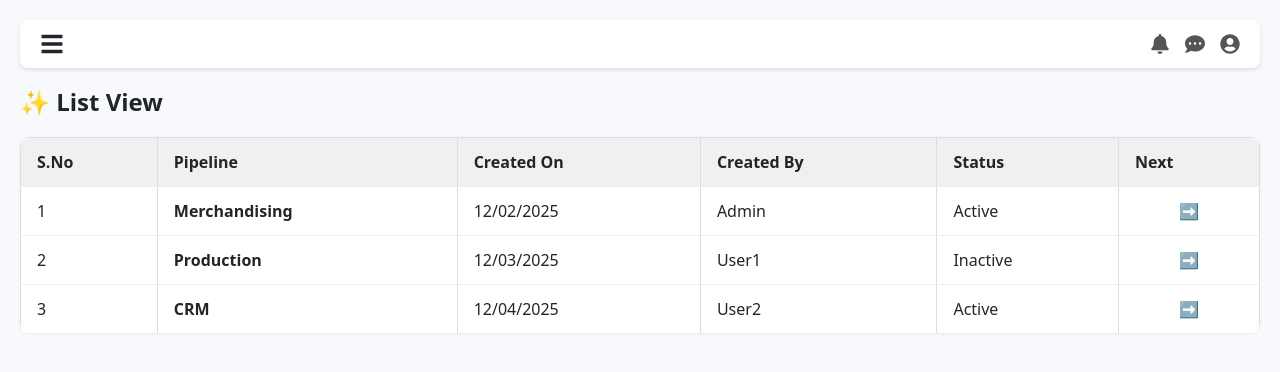
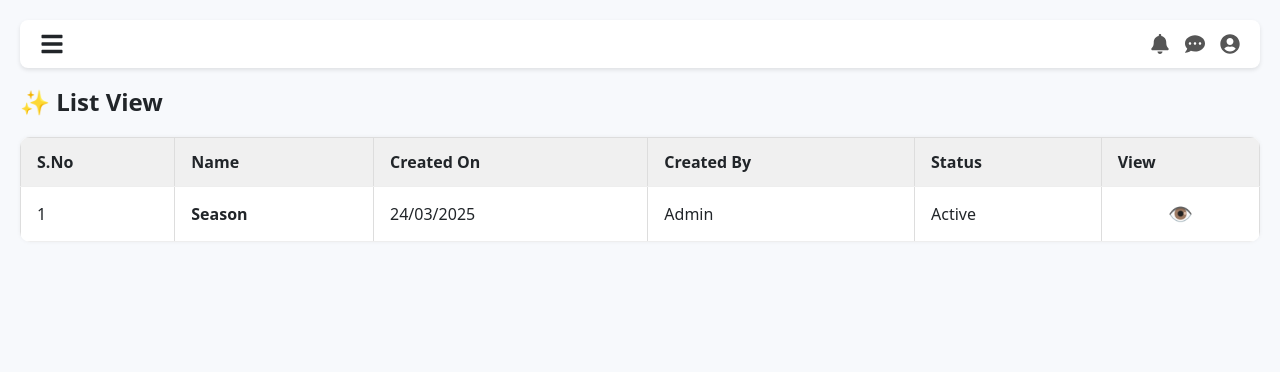
Before and after one commit to Gomathy-Shanmugam/frontend-bytspkoe-app, a React (Vite) app: page /master in a window 1280 px wide. Shown: the top 372 px of the page. Built offline with nearby package versions, Linux system fonts and the light colour scheme.

Commit message:
final commit

```diff
--- a/src/Components/Master.tsx
+++ b/src/Components/Master.tsx
@@ -1,45 +1,35 @@
-import React, { useState } from "react";
-import { useNavigate } from "react-router-dom";
-import { FaBars, FaBell, FaCommentDots, FaUserCircle } from "react-icons/fa";
-import Sidebar from "./Sidebar";
+import React, { useState } from 'react';
+import { FaBars, FaBell, FaCommentDots, FaUserCircle } from 'react-icons/fa';
+import Sidebar from './Sidebar';
+import Modal from './Model';
 
 const Master: React.FC = () => {
   const [sidebarVisible, setSidebarVisible] = useState(false);
-  const navigate = useNavigate();
-
-  const pipelines = [
-    {
-      id: 1,
-      name: "Merchandising",
-      createdOn: "12/02/2025",
-      createdBy: "Admin",
-      status: "Active",
-    },
-    {
-      id: 2,
-      name: "Production",
-      createdOn: "12/03/2025",
-      createdBy: "User1",
-      status: "Inactive",
-    },
-    {
-      id: 3,
-      name: "CRM",
-      createdOn: "12/04/2025",
-      createdBy: "User2",
-      status: "Active",
-    },
-  ];
+  const [isModalOpen, setIsModalOpen] = useState(false); // for Modal open/close
 
   const toggleSidebar = () => {
     setSidebarVisible(!sidebarVisible);
   };
 
-  const handleNextClick = (pipelineName: string) => {
-    if (pipelineName === "Merchandising") {
-      navigate("/master-list");
-    }
+  const pipelines = [
+    { id: 1, name: 'Season', createdOn: '24/03/2025', createdBy: 'Admin', status: 'Active' },
+  ];
+
+  const openModal = () => {
+    setIsModalOpen(true);
   };
+
+  const closeModal = () => {
+    setIsModalOpen(false);
+  };
+
+  const detailedData = [
+    { id: 1, name: 'Spring Summer -2025', createdOn: '24/03/2025', createdBy: 'Admin', status: 'Active' },
+    { id: 2, name: 'Autumn Winter -2025', createdOn: '24/03/2025', createdBy: 'Admin', status: 'Active' },
+    { id: 3, name: 'Pre-Summer -2025', createdOn: '24/03/2025', createdBy: 'Admin', status: 'Active' },
+    { id: 4, name: 'Pre-Spring -2025', createdOn: '24/03/2025', createdBy: 'Admin', status: 'Active' },
+  ];
+
   return (
     <div className="master-wrapper">
       {sidebarVisible && <Sidebar />}
@@ -60,29 +50,27 @@ const Master: React.FC = () => {
           <thead>
             <tr>
               <th>S.No</th>
-              <th>Pipeline</th>
+              <th>Name</th>
               <th>Created On</th>
               <th>Created By</th>
               <th>Status</th>
-              <th>Next</th>
+              <th>View</th>
             </tr>
           </thead>
           <tbody>
             {pipelines.map((p, i) => (
               <tr key={p.id}>
                 <td>{i + 1}</td>
-                <td>
-                  <strong>{p.name}</strong>
-                </td>
+                <td><strong>{p.name}</strong></td>
                 <td>{p.createdOn}</td>
                 <td>{p.createdBy}</td>
                 <td>{p.status}</td>
                 <td>
                   <span
-                    style={{ cursor: "pointer" }}
-                    onClick={() => handleNextClick(p.name)}
+                    style={{ cursor: 'pointer', fontSize: '20px' }}
+                    onClick={openModal}
                   >
-                    ➡️
+                    👁️
                   </span>
                 </td>
               </tr>
@@ -90,6 +78,35 @@ const Master: React.FC = () => {
           </tbody>
         </table>
       </div>
+
+      {/* Modal part */}
+      <Modal isOpen={isModalOpen} onClose={closeModal}>
+        <h2>Season Details</h2>
+        <table className="modal-table">
+          <thead>
+            <tr>
+              <th>S.No</th>
+              <th>Name</th>
+              <th>Created On</th>
+              <th>Created By</th>
+              <th>Status</th>
+              <th>Edit</th>
+            </tr>
+          </thead>
+          <tbody>
+            {detailedData.map((item, idx) => (
+              <tr key={item.id}>
+                <td>{idx + 1}</td>
+                <td>{item.name}</td>
+                <td>{item.createdOn}</td>
+                <td>{item.createdBy}</td>
+                <td>{item.status}</td>
+                <td>✏️</td>
+              </tr>
+            ))}
+          </tbody>
+        </table>
+      </Modal>
     </div>
   );
 };
--- /dev/null
+++ b/src/Components/Model.tsx
@@ -0,0 +1,21 @@
+import React from 'react';
+
+interface ModalProps {
+  isOpen: boolean;
+  onClose: () => void;
+  children: React.ReactNode;
+}
+
+const Modal: React.FC<ModalProps> = ({ isOpen, onClose, children }) => {
+  if (!isOpen) return null;
+
+  return (
+    <div className="modal-overlay" onClick={onClose}>
+      <div className="modal-content" onClick={(e) => e.stopPropagation()}>
+        {children}
+      </div>
+    </div>
+  );
+};
+
+export default Modal;
```
